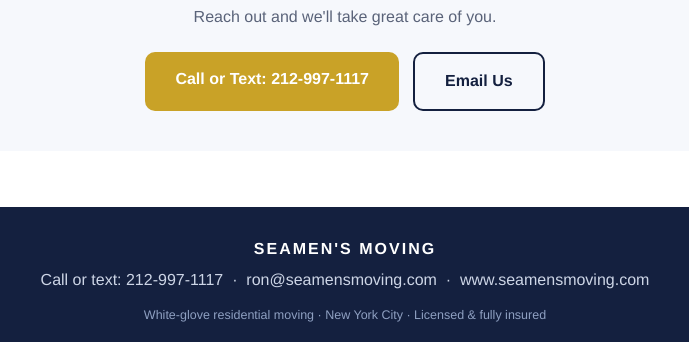
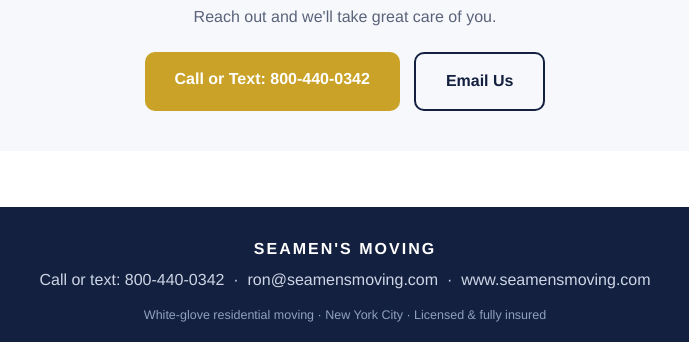
Before and after one commit to eti6600/seamens-referral, a plain HTML site: page client.html in a window 1280 px wide. Shown: the part 1060-1402 px from the top of the page, 295-984 px from the left. Drawn offline with Linux system fonts and the light colour scheme.

Commit message:
Add files via upload

```diff
--- a/client.html
+++ b/client.html
@@ -81,7 +81,7 @@
       <h3>Ready to plan your move?</h3>
       <p>Reach out and we'll take great care of you.</p>
       <div class="btns">
-        <a class="btn gold" href="tel:+12129971117">Call or Text: 212-997-1117</a>
+        <a class="btn gold" href="tel:+18004400342">Call or Text: 800-440-0342</a>
         <a class="btn line" href="mailto:ron@seamensmoving.com?subject=My%20Move">Email Us</a>
       </div>
     </div>
@@ -89,7 +89,7 @@
 
   <footer>
     <div class="co">SEAMEN'S MOVING</div>
-    <div>Call or text: 212-997-1117 &nbsp;·&nbsp; ron@seamensmoving.com &nbsp;·&nbsp; www.seamensmoving.com</div>
+    <div>Call or text: 800-440-0342 &nbsp;·&nbsp; ron@seamensmoving.com &nbsp;·&nbsp; www.seamensmoving.com</div>
     <div class="fine">White-glove residential moving · New York City · Licensed &amp; fully insured</div>
   </footer>
 </body>
```
Also changed, not shown: index.html (+2 -2 lines).
